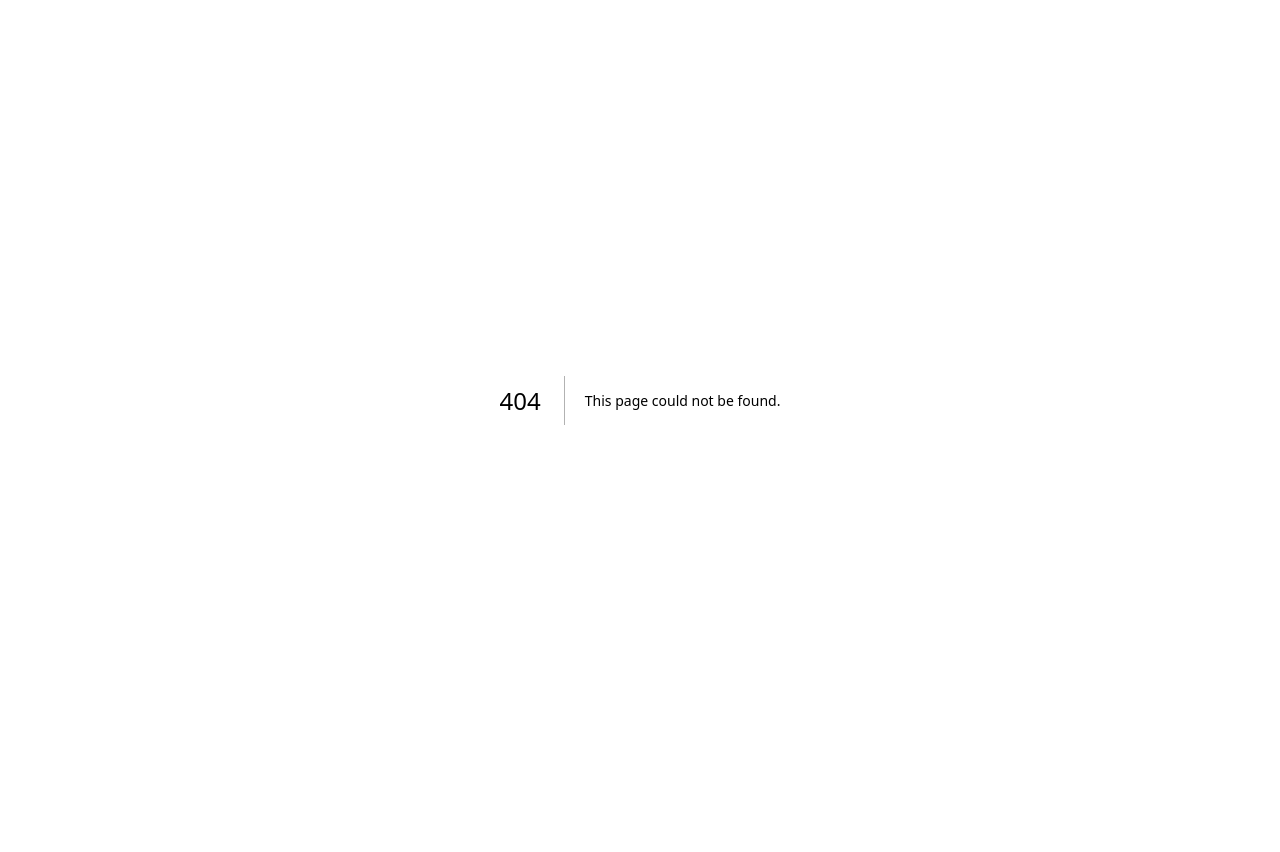
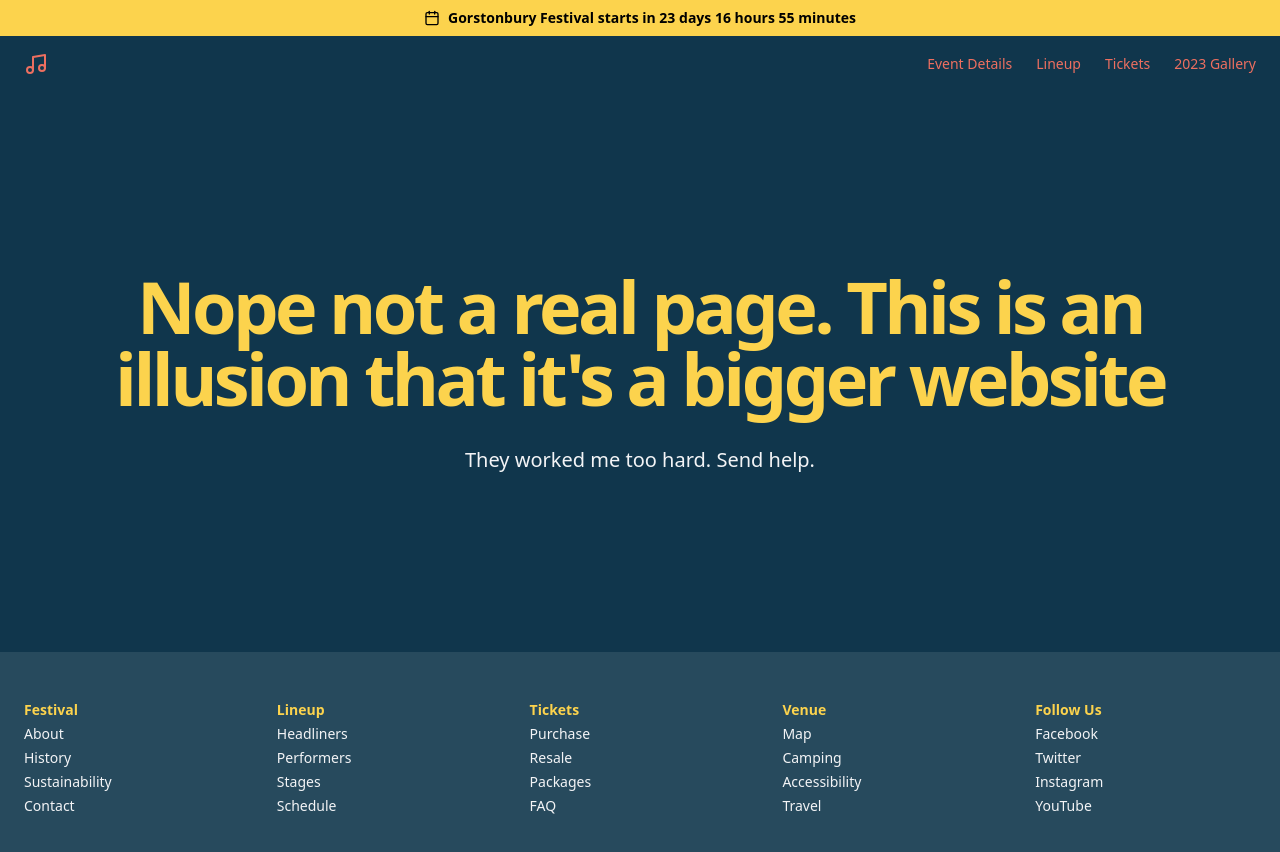
Before and after one commit to Riandan/glastonbury, a Next.js app: page /nope in a window 1280 px wide. Before the commit this address had no page. Shown: the top 852 px of the page. Before the commit the page ends 800 px from the top, so only its background shows below. Built offline with nearby package versions, Linux system fonts and the light colour scheme.

Commit message:
Current state

```diff
--- a/components/blocks/Footer.tsx
+++ b/components/blocks/Footer.tsx
@@ -6,28 +6,28 @@ const Footer = () => {
         <div className="grid gap-1">
           <h3 className="font-semibold text-[#FCD34D]">Festival</h3>
           <Link
-            href="fake"
+            href="/nope"
             className="hover:underline underline-offset-4 text-[#F3F4F6]"
             prefetch={false}
           >
             About
           </Link>
           <Link
-            href="fake"
+            href="/nope"
             className="hover:underline underline-offset-4 text-[#F3F4F6]"
             prefetch={false}
           >
             History
           </Link>
           <Link
-            href="fake"
+            href="/nope"
             className="hover:underline underline-offset-4 text-[#F3F4F6]"
             prefetch={false}
           >
             Sustainability
           </Link>
           <Link
-            href="fake"
+            href="/nope"
             className="hover:underline underline-offset-4 text-[#F3F4F6]"
             prefetch={false}
           >
@@ -37,28 +37,28 @@ const Footer = () => {
         <div className="grid gap-1">
           <h3 className="font-semibold text-[#FCD34D]">Lineup</h3>
           <Link
-            href="fake"
+            href="/nope"
             className="hover:underline underline-offset-4 text-[#F3F4F6]"
             prefetch={false}
           >
             Headliners
           </Link>
           <Link
-            href="fake"
+            href="/nope"
             className="hover:underline underline-offset-4 text-[#F3F4F6]"
             prefetch={false}
           >
             Performers
           </Link>
           <Link
-            href="fake"
+            href="/nope"
             className="hover:underline underline-offset-4 text-[#F3F4F6]"
             prefetch={false}
           >
             Stages
           </Link>
           <Link
-            href="fake"
+            href="/nope"
             className="hover:underline underline-offset-4 text-[#F3F4F6]"
             prefetch={false}
           >
@@ -68,28 +68,28 @@ const Footer = () => {
         <div className="grid gap-1">
           <h3 className="font-semibold text-[#FCD34D]">Tickets</h3>
           <Link
-            href="fake"
+            href="/nope"
             className="hover:underline underline-offset-4 text-[#F3F4F6]"
             prefetch={false}
           >
             Purchase
           </Link>
           <Link
-            href="fake"
+            href="/nope"
             className="hover:underline underline-offset-4 text-[#F3F4F6]"
             prefetch={false}
           >
             Resale
           </Link>
           <Link
-            href="fake"
+            href="/nope"
             className="hover:underline underline-offset-4 text-[#F3F4F6]"
             prefetch={false}
           >
             Packages
           </Link>
           <Link
-            href="fake"
+            href="/nope"
             className="hover:underline underline-offset-4 text-[#F3F4F6]"
             prefetch={false}
           >
@@ -99,28 +99,28 @@ const Footer = () => {
         <div className="grid gap-1">
           <h3 className="font-semibold text-[#FCD34D]">Venue</h3>
           <Link
-            href="fake"
+            href="/nope"
             className="hover:underline underline-offset-4 text-[#F3F4F6]"
             prefetch={false}
           >
             Map
           </Link>
           <Link
-            href="fake"
+            href="/nope"
             className="hover:underline underline-offset-4 text-[#F3F4F6]"
             prefetch={false}
           >
             Camping
           </Link>
           <Link
-            href="fake"
+            href="/nope"
             className="hover:underline underline-offset-4 text-[#F3F4F6]"
             prefetch={false}
           >
             Accessibility
           </Link>
           <Link
-            href="fake"
+            href="/nope"
             className="hover:underline underline-offset-4 text-[#F3F4F6]"
             prefetch={false}
           >
@@ -130,28 +130,28 @@ const Footer = () => {
         <div className="grid gap-1">
           <h3 className="font-semibold text-[#FCD34D]">Follow Us</h3>
           <Link
-            href="fake"
+            href="/nope"
             className="hover:underline underline-offset-4 text-[#F3F4F6]"
             prefetch={false}
           >
             Facebook
           </Link>
           <Link
-            href="fake"
+            href="/nope"
             className="hover:underline underline-offset-4 text-[#F3F4F6]"
             prefetch={false}
           >
             Twitter
           </Link>
           <Link
-            href="fake"
+            href="/nope"
             className="hover:underline underline-offset-4 text-[#F3F4F6]"
             prefetch={false}
           >
             Instagram
           </Link>
           <Link
-            href="fake"
+            href="/nope"
             className="hover:underline underline-offset-4 text-[#F3F4F6]"
             prefetch={false}
           >
--- a/pages/event.tsx
+++ b/pages/event.tsx
@@ -26,13 +26,13 @@ const Gallery = () => {
           Welcome to Gorstonbury 2024!
         </h2>
         <p className="text-white my-2">
-          We hope you’re excited. By now you will have received your ticket
-          bundle in the post, along with some small bits and bobs to get you
-          festival-ready. Please keep your ticket safe, as you will need this to
-          enter the festival. The event will be taking place on Saturday 29th
-          June. Arrival time will be 4pm – 4.10pm, NO LATER. All attendees must
-          arrive within this timeframe, as you will be let into the festival as
-          a collective group. Any stragglers will not only be left behind, but
+          We hope you’re excited. By now you will have received your ticket in
+          the post to let you know you've been accepted into this year's event.
+          Please keep your ticket safe, as you will need this to enter the
+          festival. The event will be taking place on Saturday 29th June.
+          Arrival time will be 4pm – 4.10pm, NO LATER. All attendees must arrive
+          within this timeframe, as you will be let into the festival as a
+          collective group. Any stragglers will not only be left behind, but
           will be wandering the streets looking foolish – don’t be foolish. We
           hope you’re excited to attend Gorstonbury and we look forward to
           seeing you soon!
@@ -47,27 +47,31 @@ const Gallery = () => {
           to enter the festival. No checkpoint can be skipped and any person(s)
           unwilling to cooperate will be asked to leave.
         </p>
-        <p className="text-white my-2">
-          Upon arrival, you will: Be greeted by our Front Of House Security.
-          They will show you to your place in the queue. Please read any and all
-          signs regarding entry as you wait.
-        </p>
-        <p className="text-white my-2">
-          Be observed by our Head Of Security thoroughly – this includes
-          ensuring you are not already over the drinking limit and/or on drugs
-          (i.e. smacked off your tits).
-        </p>
-        <p className="text-white my-2">
-          Be searched by our Contraband Lead. They may ask you to lift your
-          shirt or strip down, please don’t be offended if any rubber gloves are
-          introduced. Any contraband found must be consumed in a single shot as
-          punishment.
-        </p>
-        <p className="text-white my-2">
-          Be scanned by our Events Manager who will ensure your ticket is legit.
-          If they deem your ticket a fake, you will be turned away and escorted
-          from the premises.
-        </p>
+        <p className="text-white my-2">Upon arrival, you will:</p>
+        <ul className="list-disc">
+          <li className="text-white ml-8 font-semibold mb-2">
+            Be greeted by our Meet N Greet. They will show you to your place in
+            the queue. Please read any and all signs regarding entry as you
+            wait.
+          </li>
+          <li className="text-white ml-8 font-semibold mb-2">
+            Be observed by our Head Of Security. This includes a thorough search
+            to ensure you are not already over the drinking limit and/or on
+            drugs (i.e. smacked off your tits).
+          </li>
+          <li className="text-white ml-8 font-semibold mb-2">
+            Be checked by our Contraband Search. They may ask you to lift your
+            shirt or strip down, please don’t be offended if rubber gloves are
+            introduced. A maximum of 4 contraband items must be brought to the
+            event, any found will result in a single shot as punishment or your
+            item taken away.
+          </li>
+          <li className="text-white ml-8 font-semibold mb-2">
+            Be scanned by our Events Manager who will ensure your ticket is
+            legit. If they deem your ticket a fake, you will be turned away and
+            escorted from the premises.
+          </li>
+        </ul>
         <p className="text-white my-2">
           If you complete all checkpoints of the queue, you will be free to
           enjoy the festival at your leisure. Any rulebreakers will be
@@ -81,7 +85,6 @@ const Gallery = () => {
         <h2 className="text-secondary-500 text-4xl font-bold">
           Terms and Conditions
         </h2>
-        <p className="text-white my-2">T&Cs: The Need To Knows</p>
         <p className="text-white my-2">
           Now, onto the bits everyone often skips… but this time, they’re
           actually important!
@@ -117,14 +120,6 @@ const Gallery = () => {
           Britain and if the weather takes a turn for the worst, the event will
           be cancelled. You’ll be informed beforehand if this is sadly the case.
         </p>
-        <p className="text-white my-2">
-          <span className="font-bold">Plus Ones –</span> This festival is
-          strictly reserved to those who have, or have had, the title of the
-          ‘Gore’ surname. If you do not have ‘Gore’ in your surname but have
-          been granted a ticket, you will be allowed entry once you pass the
-          checkpoints. No person(s) without a ticket will be allowed to enter
-          the festival at any time.
-        </p>
       </div>
       <Footer />
     </div>
--- a/pages/index.tsx
+++ b/pages/index.tsx
@@ -43,7 +43,7 @@ export default function Component() {
           <div className="absolute top-0 inset-x-0 h-1/3 bg-gradient-to-b from-transparent via-primary-500 to-transparent z-10"></div>
           <div className="absolute w-full z-30">
             <div className="grid center grid-cols-2 md:grid-cols-4 md:max-w-[75%] md:m-auto w-full gap-1">
-            <a href="/event">
+              <a href="/event">
                 <div className=" h-40 w-100 p-2">
                   <div className="flex flex-col items-center justify-center h-full rounded bg-tertiary-700 p-2 text-center">
                     <CalendarIcon className="w-12 h-12 text-[#F3F4F6]" />
@@ -64,7 +64,7 @@ export default function Component() {
                   </div>
                 </div>
               </a>
-              <a>
+              <a href="/lineup">
                 <div className=" h-40 w-100 p-2">
                   <div className="flex flex-col items-center justify-center h-full rounded bg-tertiary-700 p-2 text-center">
                     <CalendarIcon className="w-12 h-12 text-[#F3F4F6]" />
@@ -88,140 +88,8 @@ export default function Component() {
             </div>
           </div>
         </section>
-
-        {/* <section
-          id="event-details"
-          className="w-full py-12 md:py-24 lg:py-32 dark:bg-[#1F2937]"
-        >
-          <div className="container px-4 md:px-6 space-y-8">
-            <div className="space-y-2 text-center">
-              <h2 className="text-3xl font-bold tracking-tighter sm:text-5xl text-[#6366F1]">
-                Event Details
-              </h2>
-              <p className="max-w-[600px] mx-auto text-[#4B5563] md:text-xl/relaxed lg:text-base/relaxed xl:text-xl/relaxed dark:text-[#D1D5DB]">
-                Glastonbury Festival is the largest greenfield music and
-                performing arts festival in the world. It takes place in
-                Rainhill, England.
-              </p>
-            </div>
-            <div className="grid gap-6 sm:grid-cols-2 lg:grid-cols-3">
-              <div className="space-y-1">
-                <h3 className="text-xl font-bold text-[#6366F1]">Date</h3>
-                <p className="text-[#4B5563] dark:text-[#D1D5DB]">
-                  June 21 - June 25, 2023
-                </p>
-              </div>
-              <div className="space-y-1">
-                <h3 className="text-xl font-bold text-[#6366F1]">Location</h3>
-                <p className="text-[#4B5563] dark:text-[#D1D5DB]">
-                  Worthy Farm, Pilton, Somerset, UK
-                </p>
-              </div>
-              <div className="space-y-1">
-                <h3 className="text-xl font-bold text-[#6366F1]">Overview</h3>
-                <p className="text-[#4B5563] dark:text-[#D1D5DB]">
-                  Glastonbury Festival is a five-day music festival that takes
-                  place in late June at Worthy Farm in Pilton, Somerset,
-                  England. It is one of the largest music festivals in the world
-                  and a major event in British culture.
-                </p>
-              </div>
-            </div>
-          </div>
-        </section>
-        <section
-          id="lineup"
-          className="w-full py-12 md:py-24 lg:py-32 dark:bg-[#1F2937]"
-        >
-          <div className="container px-4 md:px-6 space-y-8">
-            <div className="space-y-2 text-center">
-              <h2 className="text-3xl font-bold tracking-tighter sm:text-5xl text-[#6366F1]">
-                Lineup
-              </h2>
-              <p className="max-w-[600px] mx-auto text-[#4B5563] md:text-xl/relaxed lg:text-base/relaxed xl:text-xl/relaxed dark:text-[#D1D5DB]">
-                Check out the incredible lineup of artists performing at this
-                year's Glastonbury Festival.
-              </p>
-            </div>
-            <div className="grid gap-6 sm:grid-cols-2 md:grid-cols-3 lg:grid-cols-4">
-              <div className="flex flex-col items-center space-y-2">
-                <img
-                  src="/placeholder.svg"
-                  width="200"
-                  height="200"
-                  alt="Artist Name"
-                  className="rounded-full w-20 h-20 object-cover border-4 border-[#6366F1]"
-                />
-                <h3 className="text-lg font-bold text-[#6366F1]">
-                  Billie Eilish
-                </h3>
-                <p className="text-[#4B5563] dark:text-[#D1D5DB]">Headliner</p>
-              </div>
-              <div className="flex flex-col items-center space-y-2">
-                <img
-                  src="/placeholder.svg"
-                  width="200"
-                  height="200"
-                  alt="Artist Name"
-                  className="rounded-full w-20 h-20 object-cover border-4 border-[#6366F1]"
-                />
-                <h3 className="text-lg font-bold text-[#6366F1]">
-                  Kendrick Lamar
-                </h3>
-                <p className="text-[#4B5563] dark:text-[#D1D5DB]">Headliner</p>
-              </div>
-              <div className="flex flex-col items-center space-y-2">
-                <img
-                  src="/placeholder.svg"
-                  width="200"
-                  height="200"
-                  alt="Artist Name"
-                  className="rounded-full w-20 h-20 object-cover border-4 border-[#6366F1]"
-                />
-                <h3 className="text-lg font-bold text-[#6366F1]">Lizzo</h3>
-                <p className="text-[#4B5563] dark:text-[#D1D5DB]">Headliner</p>
-              </div>
-              <div className="flex flex-col items-center space-y-2">
-                <img
-                  src="/placeholder.svg"
-                  width="200"
-                  height="200"
-                  alt="Artist Name"
-                  className="rounded-full w-20 h-20 object-cover border-4 border-[#6366F1]"
-                />
-                <h3 className="text-lg font-bold text-[#6366F1]">Elton John</h3>
-                <p className="text-[#4B5563] dark:text-[#D1D5DB]">Headliner</p>
-              </div>
-            </div>
-          </div>
-        </section>
-        <section
-          id="tickets"
-          className="w-full py-12 md:py-24 lg:py-32 dark:bg-[#1F2937]"
-        >
-          <div className="container px-4 md:px-6 space-y-8">
-            <div className="space-y-2 text-center">
-              <h2 className="text-3xl font-bold tracking-tighter sm:text-5xl text-[#6366F1]">
-                Get Your Tickets
-              </h2>
-              <p className="max-w-[600px] mx-auto text-[#4B5563] md:text-xl/relaxed lg:text-base/relaxed xl:text-xl/relaxed dark:text-[#D1D5DB]">
-                Don't miss your chance to experience the magic of Glastonbury
-                Festival. Secure your tickets now before they sell out.
-              </p>
-            </div>
-            <div className="flex justify-center">
-              <Link
-                href="#"
-                className="inline-flex h-10 items-center justify-center rounded-md bg-[#6366F1] px-8 text-sm font-medium text-[#F3F4F6] shadow transition-colors hover:bg-[#4F46E5] focus-visible:outline-none focus-visible:ring-1 focus-visible:ring-[#4F46E5] disabled:pointer-events-none disabled:opacity-50 dark dark:text-[#6366F1] dark:hover:bg-[#E5E7EB] dark:focus-visible:ring-[#D1D5DB]"
-                prefetch={false}
-              >
-                Buy Tickets
-              </Link>
-            </div>
-          </div>
-        </section> */}
       </main>
-      <Footer/>
+      <Footer />
     </div>
   );
 }
--- /dev/null
+++ b/pages/nope.tsx
@@ -0,0 +1,26 @@
+// Import dependencies
+import Header from "@/components/blocks/Header";
+
+import CountdownBanner from "@/components/blocks/CountdownBanner";
+import Footer from "@/components/blocks/Footer";
+
+// Define the page component
+const Gallery = () => {
+  return (
+    <div className="bg-primary-500 min-h-[100vh]">
+      <CountdownBanner date={new Date("2024-06-29")} />
+      <Header />
+      <div className="z-10 h-full text-center w-full inset-y-16 p-6 min-h-[70vh] flex flex-col justify-center">
+        <h1 className="text-6xl font-bold tracking-tighter  md:text-7xl text-[#FCD34D]">
+          Nope not a real page. This is an illusion that it's a bigger website
+        </h1>
+        <p className="text-[#F3F4F6] md:text-xl mt-8">
+          They worked me too hard. Send help.
+        </p>
+      </div>
+      <Footer />
+    </div>
+  );
+};
+
+export default Gallery;
--- a/pages/ticket-info.tsx
+++ b/pages/ticket-info.tsx
@@ -1,11 +1,7 @@
 // Import dependencies
 import Header from "@/components/blocks/Header";
-import Jordan from "../images/jordan.jpg";
-import Image from "next/image";
 
-import { Gallery as GalleryGrid } from "react-grid-gallery";
 import CountdownBanner from "@/components/blocks/CountdownBanner";
-import ModalImage from "react-modal-image";
 import Footer from "@/components/blocks/Footer";
 
 // Define the page component
@@ -30,9 +26,10 @@ const Gallery = () => {
         <p className="text-white my-2">
           All tickets have now been dispatched and delivered to all successful
           applicants. Please note, having a ticket does NOT grant you access to
-          the festival. As stated above, you will enter a series of queue
-          checkpoints before you can enter the venue – failure to complete a
-          checkpoint, failure to enter.
+          the festival. As stated on the Event Details page, you will enter a
+          series of queue checkpoints before you can enter the venue – failure
+          to complete a checkpoint, failure to enter. The ticket you have
+          received in the post MUST be brought with you on the day of the event.
         </p>
         <p className="text-white my-2">
           The ticket in your bundle must be brought to the event on the day.
@@ -40,12 +37,15 @@ const Gallery = () => {
       </div>
 
       <div className="p-8 pt-0">
-        <h2 className="text-secondary-500 text-4xl font-bold">VIPs</h2>
+        <h2 className="text-secondary-500 text-4xl font-bold">Extras</h2>
         <p className="text-white my-2">
-          This year, as a series of fantastic applications were received, a
-          handful of VIP guests have been selected for their efforts – VIPs will
-          receive an upgraded package on the day of the event. You will be
-          informed if you have been selected in due course.
+          Once you have successfully entered the festival, your ticket will
+          grant you access to a lovely outdoor toilet, seating areas and a bar.
+          Drinks can be purchased on sight, however our prices have increased
+          since last year due to inflation (i.e. recuperating back spends on
+          this year's event). A SMALL selection of food will be available on the
+          day, but please feel free to bring your own dishes to share amongst
+          others if you feel so inclined.
         </p>
       </div>
       <Footer />
```
Also changed, not shown: middleware.ts (added, +12 -0 lines).
